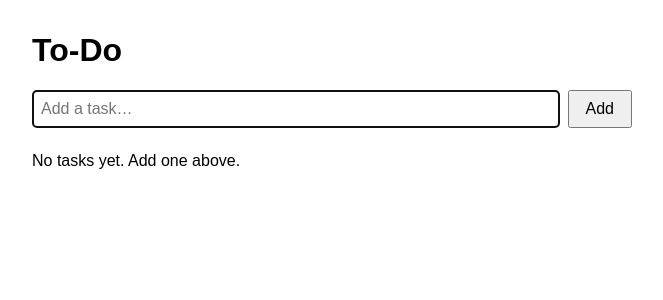
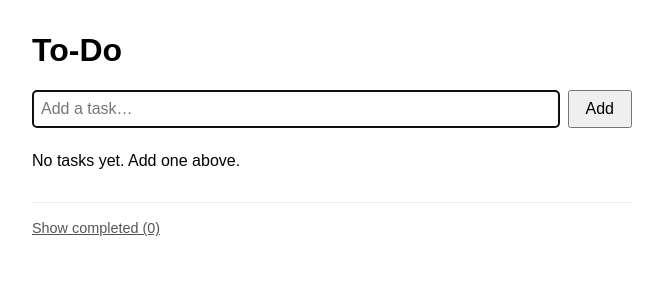
Before and after one commit to C295643/vue-awesome-app, a Vue app: page / in a window 1280 px wide. Shown: the top 300 px of the page, without its empty margins (308-971 px from the left). Built offline with nearby package versions, Linux system fonts and the light colour scheme; the HTML template or start-up script is replaced by a standard one.

Commit message:
feat: archive/done list view with toggle (chunk 4)

```diff
--- a/src/App.vue
+++ b/src/App.vue
@@ -26,6 +26,8 @@ function moveDown(index: number) {
   if (index === tasks.value.length - 1) return
   tasks.value.splice(index + 1, 0, ...tasks.value.splice(index, 1))
 }
+
+const showDone = ref(false)
 </script>
 
 <template>
@@ -54,6 +56,18 @@ function moveDown(index: number) {
     </ol>
 
     <p v-else>No tasks yet. Add one above.</p>
+
+    <section class="archive">
+      <button class="toggle-btn" @click="showDone = !showDone">
+        {{ showDone ? 'Hide' : 'Show' }} completed ({{ done.length }})
+      </button>
+      <ol v-if="showDone && done.length">
+        <li v-for="(task, index) in done" :key="index" class="done-item">
+          {{ task }}
+        </li>
+      </ol>
+      <p v-else-if="showDone">No completed tasks yet.</p>
+    </section>
   </main>
 </template>
 
@@ -125,4 +139,25 @@ li {
   padding: 0.2rem 0.5rem;
   cursor: pointer;
 }
+
+.archive {
+  margin-top: 2rem;
+  border-top: 1px solid #eee;
+  padding-top: 1rem;
+}
+
+.toggle-btn {
+  font-size: 0.9rem;
+  background: none;
+  border: none;
+  color: #555;
+  cursor: pointer;
+  padding: 0;
+  text-decoration: underline;
+}
+
+.done-item {
+  color: #999;
+  text-decoration: line-through;
+}
 </style>
```
Also changed, not shown: 1 other file (tests, documents, lock files or other folders).
